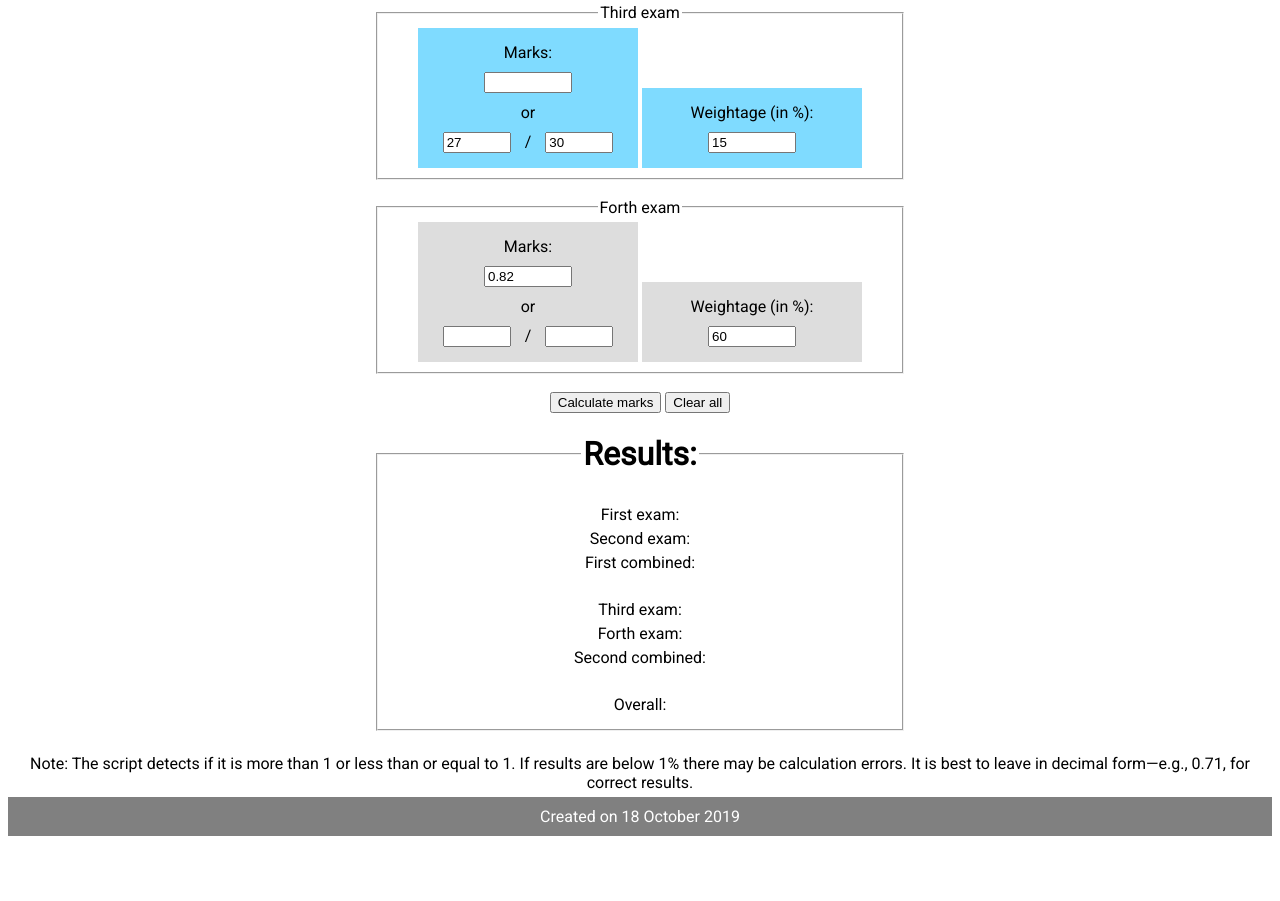
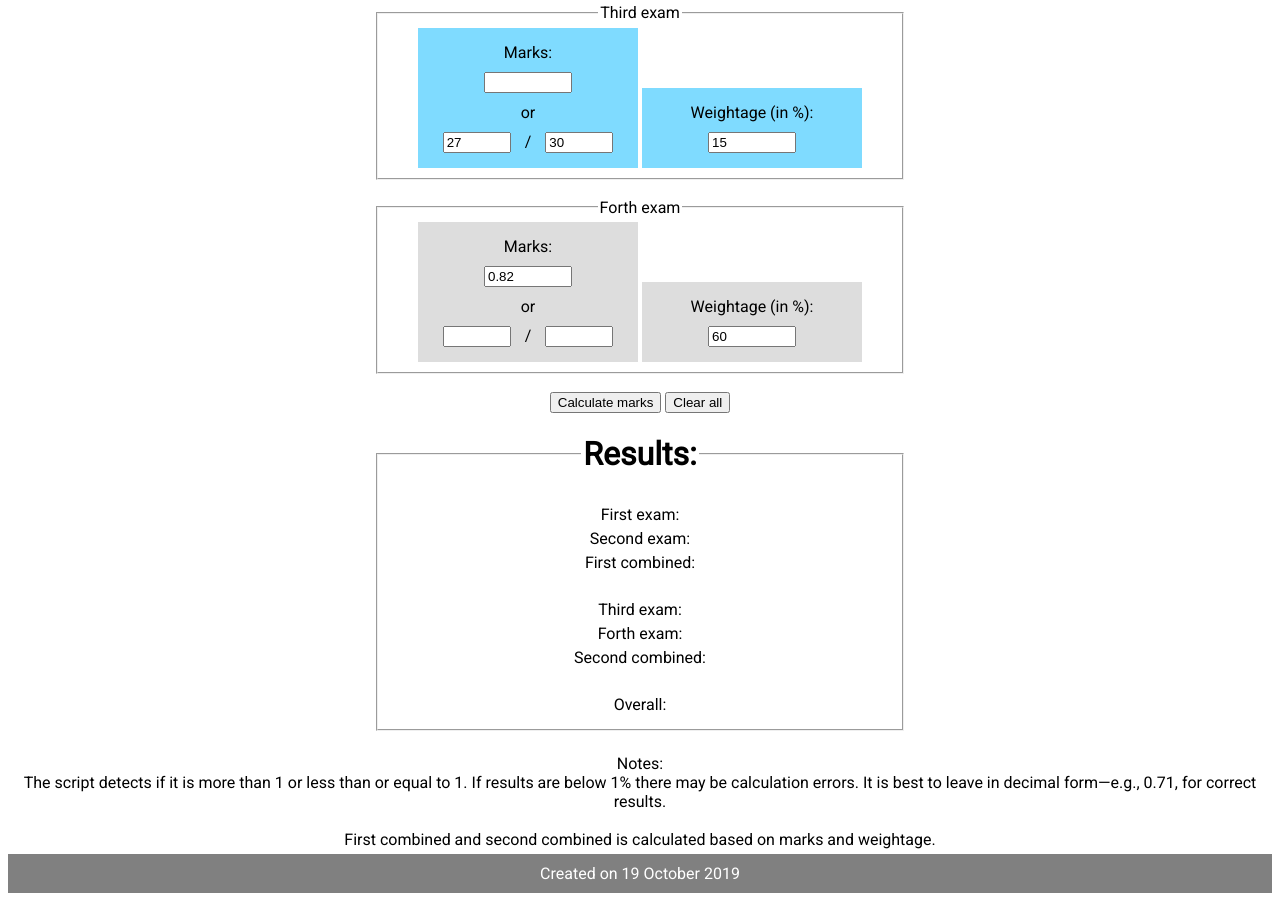
Before and after one commit to markcalc12/markcalc12.github.io, a plain HTML site: page index.html in a window 1280 px wide. Shown: the part 467-1368 px from the top of the page. Before the commit the page ends 1311 px from the top, so only its background shows below. Drawn offline with Linux system fonts and the light colour scheme.

Commit message:
Update index.html

```diff
--- a/index.html
+++ b/index.html
@@ -225,9 +225,9 @@
                 <p id="Overall">Overall:</p>
         </fieldset>
         <br>
-        <p>Note: The script detects if it is more than 1 or less than or equal to 1. If results are below 1% there may be calculation errors. It is best to leave in decimal form—e.g., 0.71, for correct results.</p>
+        <p>Notes:<br>The script detects if it is more than 1 or less than or equal to 1. If results are below 1% there may be calculation errors. It is best to leave in decimal form—e.g., 0.71, for correct results.<br><br>First combined and second combined is calculated based on marks and weightage.</p>
         <div class="footer" style="margin: 0px;">
-            <p>Created on 18 October 2019</p>
+            <p>Created on 19 October 2019</p>
         </div>
     </body>
 </html>
```
